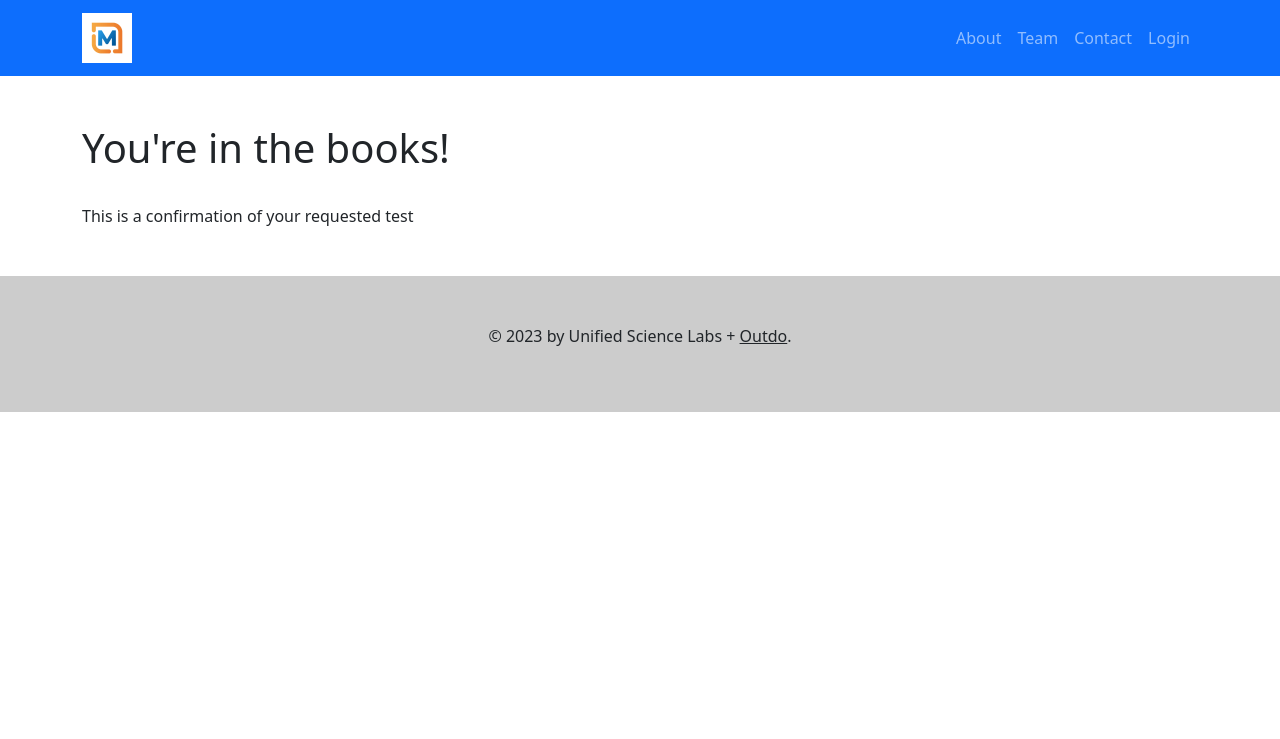
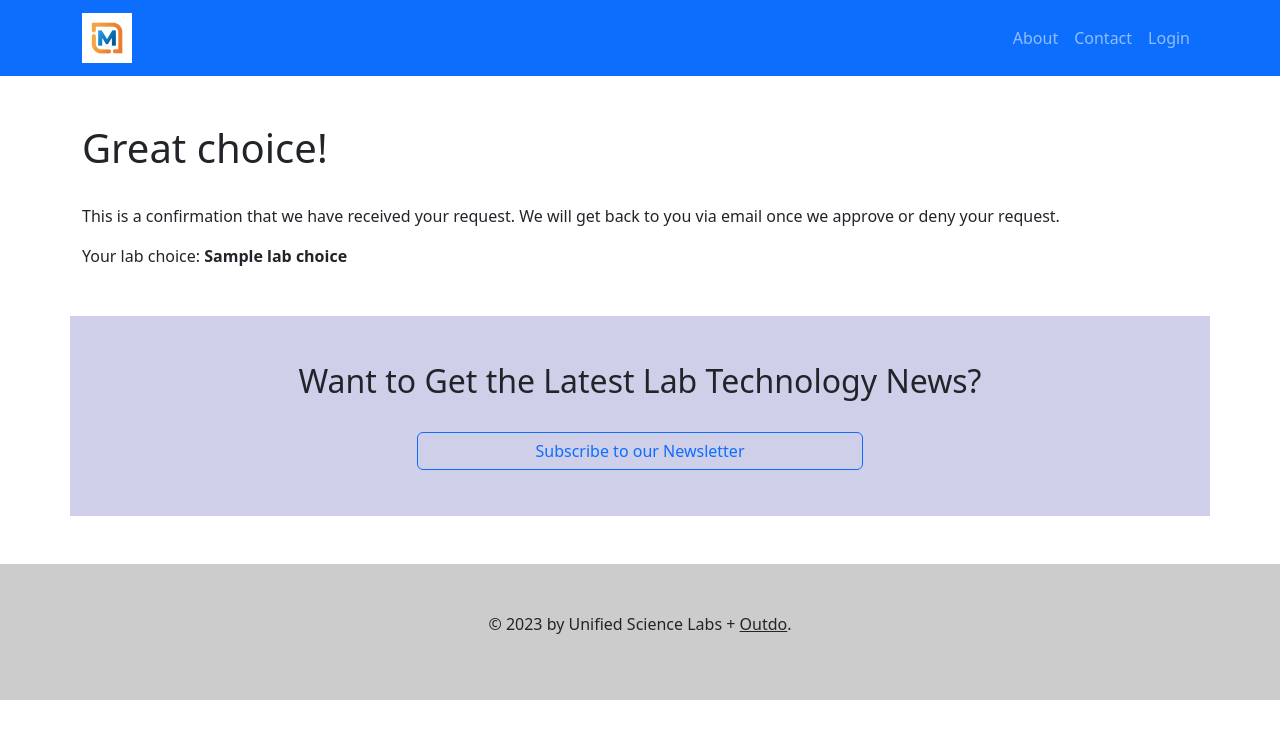
Before and after one commit to bharding216/labs, a Flask app: template project/templates/booking.html in a window 1280 px wide. Shown: the top 739 px of the page. Run offline with Flask 2, Linux system fonts and the light colour scheme; the template is opened without the code that fills it: most values are stand-ins (such as "Sample title", 1, 10 or a date in 2020).

```diff
--- a/project/contact.py
+++ b/project/contact.py
@@ -1,5 +1,5 @@
-from flask import Blueprint, render_template, request, redirect, url_for
-from .models import tests, labs
+from flask import Blueprint, render_template, request, redirect, url_for, session, flash
+from .models import tests, labs, labs_tests
 import datetime
 
 contact_bp = Blueprint('contact', __name__,
--- a/project/templates/base.html
+++ b/project/templates/base.html
@@ -67,13 +67,6 @@
 
                     <li class="nav-item">
                         <a class="nav-link" aria-current="page"
-                            href="{{ url_for('views.team') }}">
-                            Team
-                        </a>
-                    </li>
-
-                    <li class="nav-item">
-                        <a class="nav-link" aria-current="page"
                             href="{{ url_for('contact.contact_function') }}">
                             Contact
                         </a>
--- a/project/templates/booking.html
+++ b/project/templates/booking.html
@@ -5,12 +5,38 @@
 {% block content %}
 
 <div class="container my-5">
-    <h1>You're in the books!</h1>
+    <h1>Great choice!</h1>
 
     <br>
 
-    <p>This is a confirmation of your requested test</p>
+    <p>This is a confirmation that we have received your request. We will
+        get back to you via email once we approve or deny your request.
+    </p>
+
+    <p>Your lab choice: <b>{{ lab_choice.name }}</b></p>
 
 </div>
 
+
+<div class="container my-5">
+    <div class="row" style="height: 200px">
+
+        <div class="col-md-12 text-center d-flex flex-column justify-content-center"
+            style="background-color: rgba(19, 17, 151, 0.2)">
+
+            <h2 class="pb-4">Want to Get the Latest Lab Technology News?</h2>
+
+            <a class="btn btn-outline-primary mx-auto"
+            href="#" role="button"
+            style="width: 40%">
+
+            Subscribe to our Newsletter
+            </a>
+
+
+        </div>
+    </div>
+</div>
+
+
 {% endblock %}
```
Also changed, not shown: project/auth.py (+7 -0 lines), project/models.py (+9 -2 lines), project/templates/index.html (+6 -6 lines), project/templates/labs.html (+17 -1 lines), project/templates/team.html (deleted, +0 -7 lines), project/views.py (+36 -6 lines).
